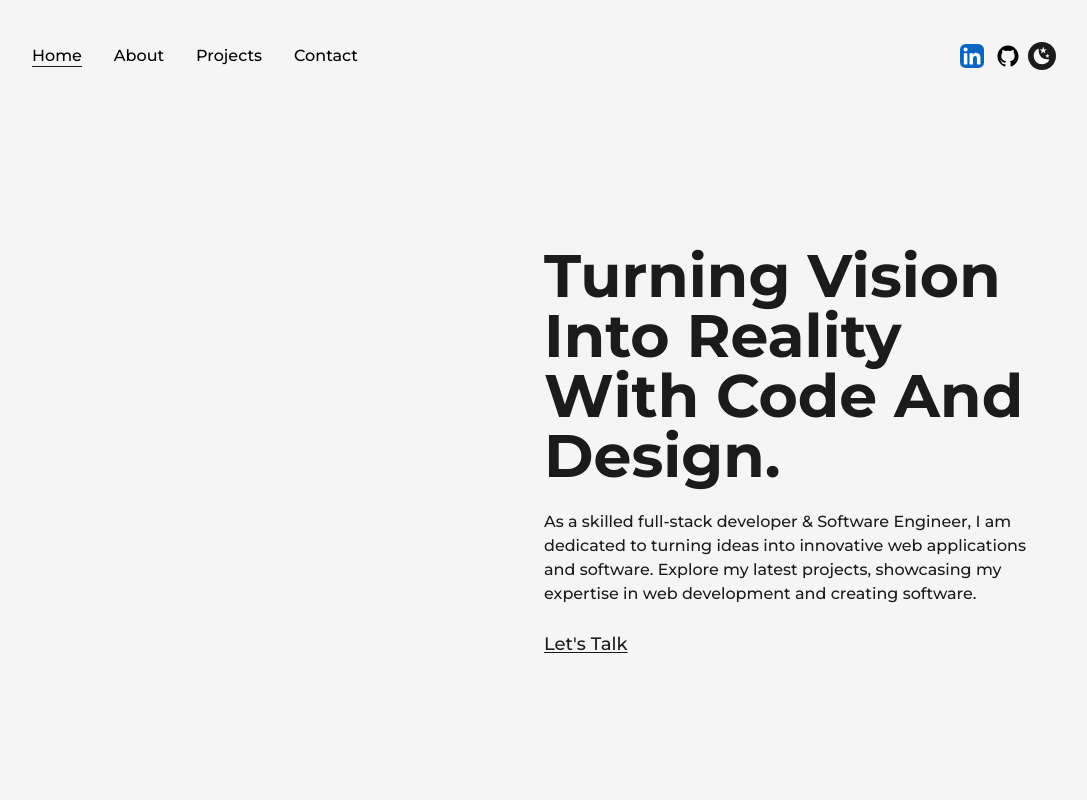
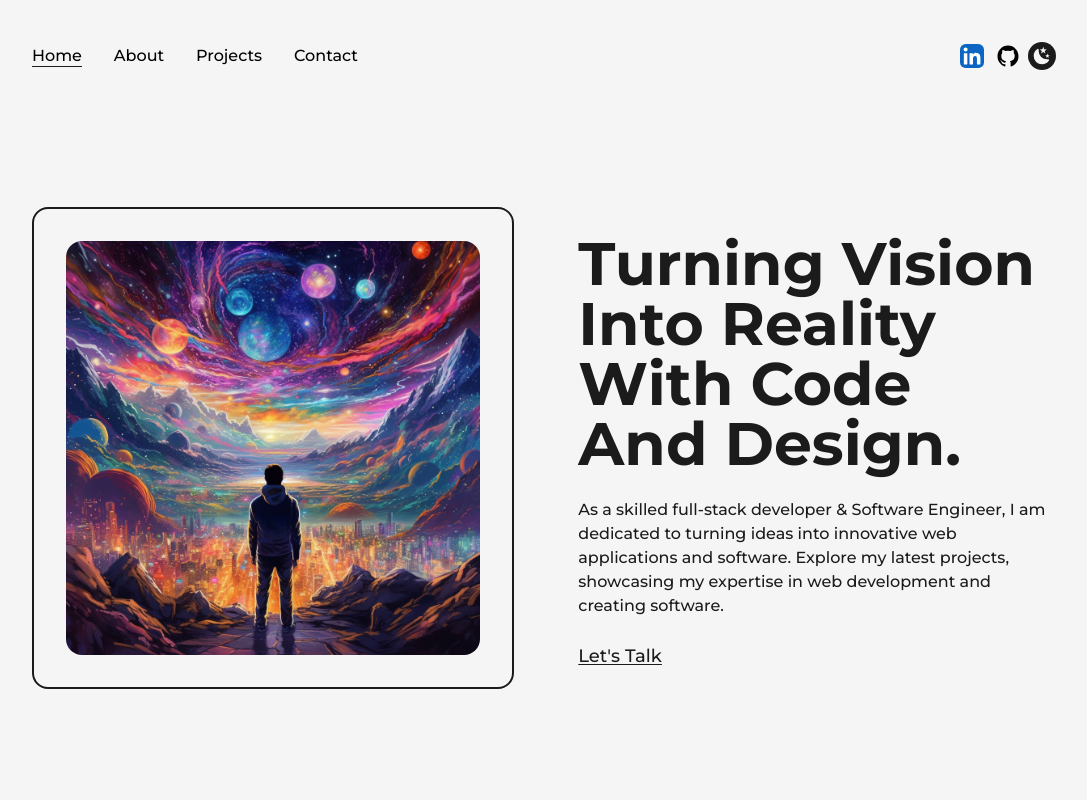
Before and after one commit to DataByteMike/personal-portf, a Next.js app: page / in a window 1280 px wide. Shown: the top 800 px of the page, without its empty margins (96-1183 px from the left). Built offline with nearby package versions, Linux system fonts and the light colour scheme.

Commit message:
summary added

```diff
--- a/src/pages/about.tsx
+++ b/src/pages/about.tsx
@@ -62,7 +62,7 @@ const about = () => {
               <Image
                 src={profilePicture}
                 alt="DataByteMike"
-                className="w-full h-auto rounded-2"
+                className="w-full h-auto rounded-2xl"
                 priority
                 sizes="(max-width: 768px) 100vw, (max-width: 1200px) 50vw, 33vw"
               />
@@ -84,6 +84,10 @@ const about = () => {
                   Projects Completed
                 </h1>
               </div>
+              <div className="flex flex-col items-end xl:items-center justify-center ">
+                <span className="inline-block font-bold text-7xl md:text-6xl sm:text-5xl xs:text-4xl"></span>
+                <h1 className="font-medium capitalize text-dark/75 dark:text-light xl:text-center text-xl md:text-lg sm:text-base xs:text-sm"></h1>
+              </div>
             </div>
           </div>
           <Skills />
--- a/src/pages/index.tsx
+++ b/src/pages/index.tsx
@@ -5,6 +5,8 @@ import Link from 'next/link';
 
 import AnimateText from '@/components/animateText';
 import TransitionEffect from '@/components/transitionEffect';
+
+import landingPicture from '../../public/images/landingpic.png';
 
 export default function Home() {
   return (
@@ -19,15 +21,15 @@ export default function Home() {
       <TransitionEffect />
       <main className="flex w-full min-h-screen items-center text-dark dark:text-light">
         <Layout className="pt-0 md:pt-16 sm:pt-8">
-          <div className="flex lg:flex-col w-full items-center justify-between">
-            <div className="w-1/2 md:w-full">
-              {/* <Image
-                src={portfolioPic}
+          <div className="flex lg:flex-col w-full items-center justify-between gap-16">
+            <div className="w-1/2 md:w-full rounded-2xl border-2 border-solid border-dark dark:border-light bg-light dark:bg-dark p-8">
+              <Image
+                src={landingPicture}
                 alt=""
-                className="w-full h-auto lg:hidden md:inline-block md:w-full"
+                className="w-full h-auto lg:hidden md:inline-block md:w-full rounded-2xl"
                 priority
                 sizes="(max-width: 768px) 100vw, (max-width: 1200px) 50vw, 50vw"
-              /> */}
+              />
             </div>
             <div className="flex flex-col w-1/2 lg:w-full items-center self-center lg:text-center">
               <AnimateText
```
Also changed, not shown: public/images/landingpic.png (renamed from public/images/projectASM_a_person_is_looking_at_the_nightcore_cosmic_space_su_8d101aca-af53-4fb4-bd0c-e05442e2b4d5.png).
